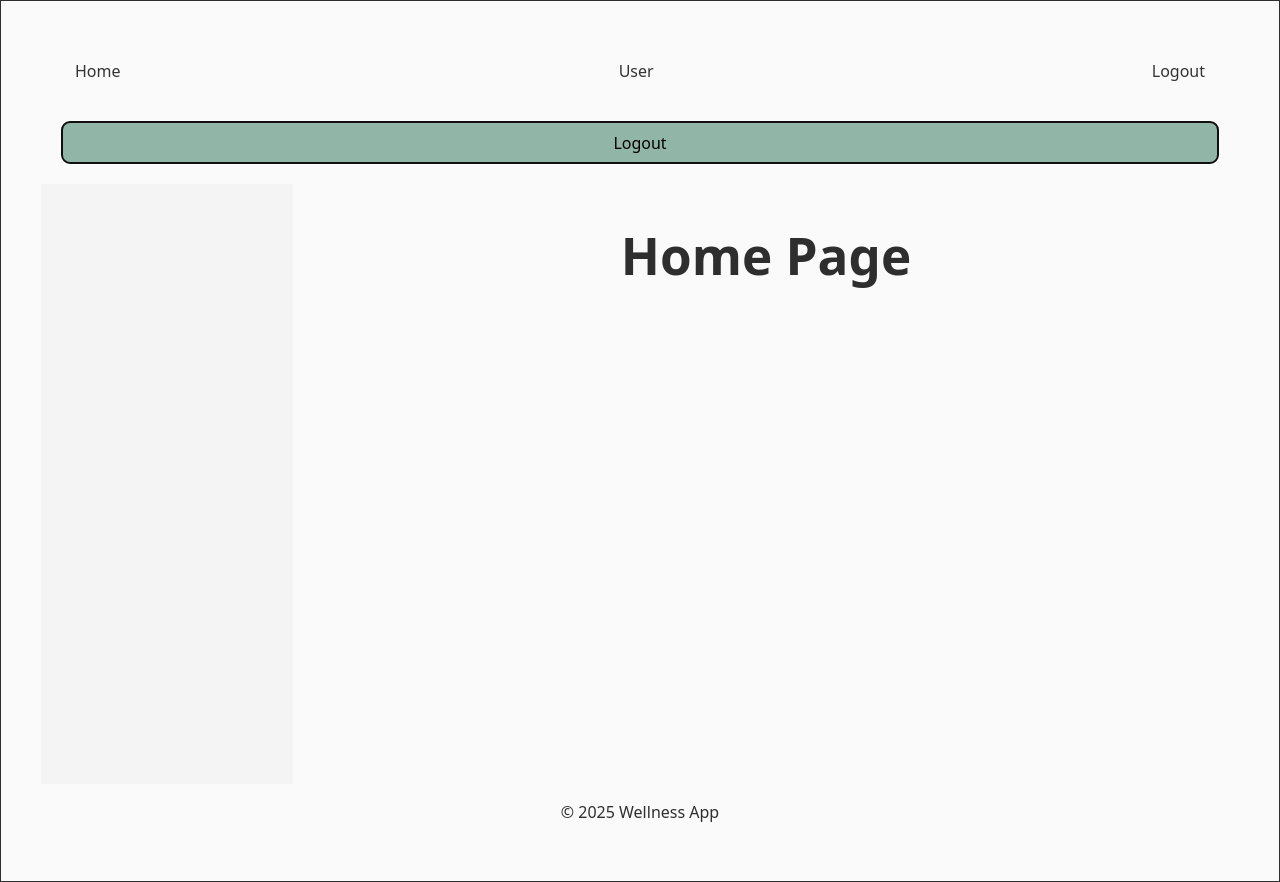
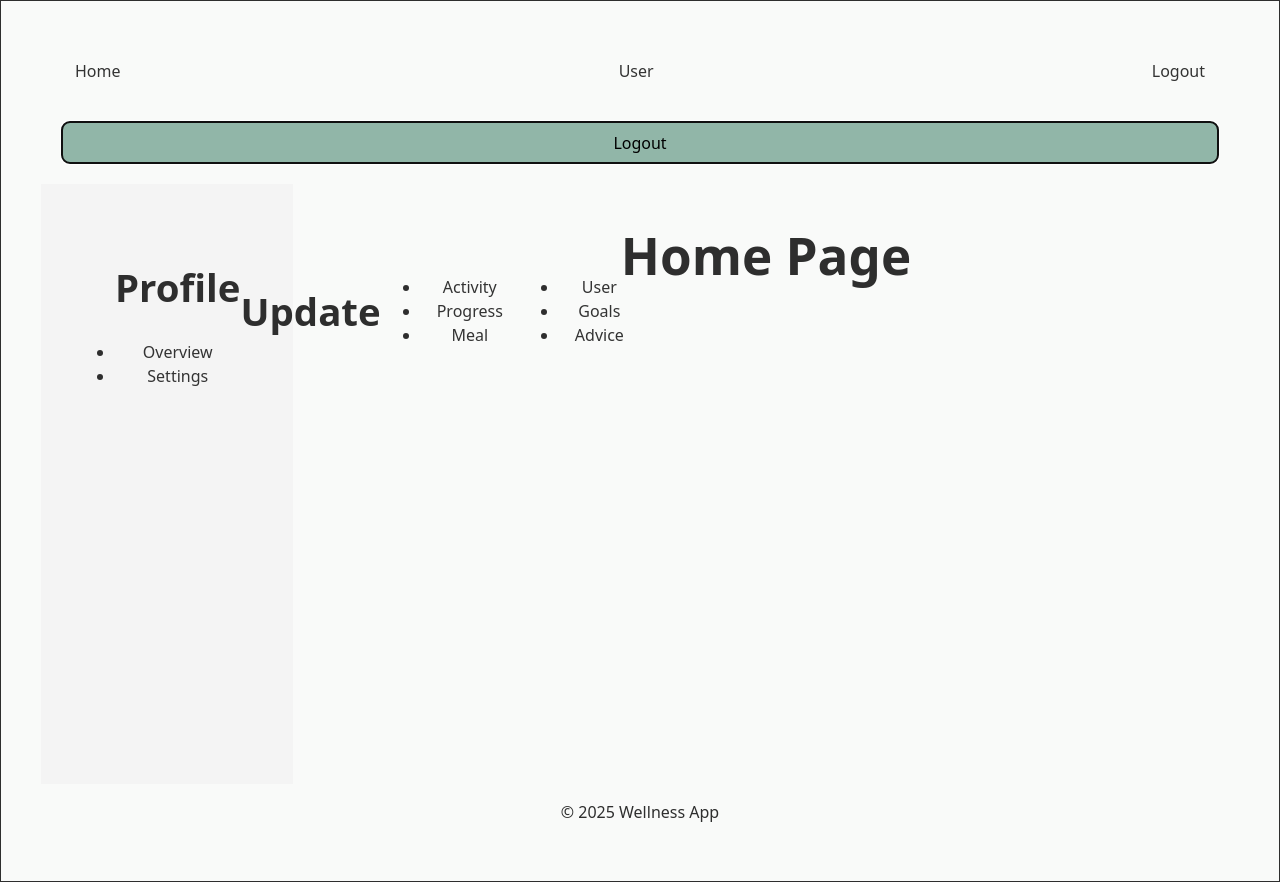
Before and after one commit to Hannes-Soosaar/wellness-app, a React (Vite) app in the folder frontend/: page / in a window 1280 px wide. Both pictures are taken after a click on the button "Login". Built offline with nearby package versions, Linux system fonts and the light colour scheme; no server answers.

Commit message:
WIP FE menu

```diff
--- a/frontend/src/App.tsx
+++ b/frontend/src/App.tsx
@@ -9,6 +9,7 @@ import "./App.css";
 import Login from "./pages/Login";
 import Logout from "./pages/Logout";
 import Register from "./pages/Register";
+import Menu from "./pages/Menu";
 import LoginButton from "./components/LoginButton";
 import { useEffect, useState } from "react";
 import api from "./lib/axios";
@@ -48,7 +49,9 @@ const App: React.FC = () => {
       <LoginButton isLoggedIn={isLoggedIn} setIsLoggingIn={setIsLoggingIn} />
       <main className="main-content">
         {isLoggedIn ? (
-          <aside className="sidebar">{/* show only if logged in */}</aside>
+          <aside className="sidebar">
+            <Menu />
+          </aside>
         ) : null}
         <section className="page-container">
           <Routes>
--- /dev/null
+++ b/frontend/src/pages/Menu.tsx
@@ -0,0 +1,46 @@
+import React from "react";
+
+const Menu: React.FC = () => {
+  return (
+    <>
+      <nav className="vertical-menu">
+        <ul>
+          <h2>Profile</h2>
+          <li>
+            <a href="/user">Overview</a>
+          </li>
+          <li>
+            <a href="/user/settings">Settings</a>
+          </li>
+        </ul>
+
+        <h2>Update</h2>
+        <ul>
+          <li>
+            <a href="/user/activity">Activity</a>
+          </li>
+          <li>
+            <a href="/user/progress">Progress</a>
+          </li>
+          <li>
+            <a href="/user/meal">Meal</a>
+          </li>
+        </ul>
+        <h2></h2>
+        <ul>
+          <li>
+            <a href="/user">User</a>
+          </li>
+          <li>
+            <a href="/user/goals">Goals</a>
+          </li>
+          <li>
+            <a href="/user/advice">Advice</a>
+          </li>
+        </ul>
+      </nav>
+    </>
+  );
+};
+
+export default Menu;
```
Also changed, not shown: 1 other file (tests, documents, lock files or other folders).
